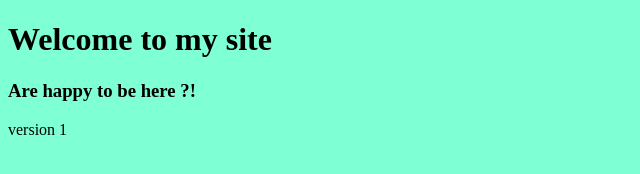
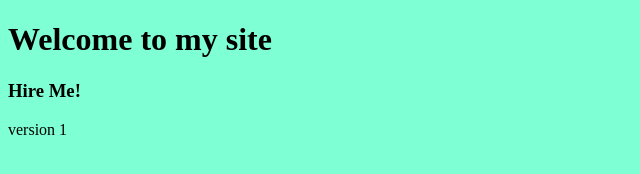
Before and after one commit to Esso4real/azure-devops, a plain HTML site: page index.html in a window 1280 px wide. Shown: the whole page, without its empty margins (0-640 px from the left). Drawn offline with Linux system fonts and the light colour scheme.

Commit message:
Update index.html

```diff
--- a/index.html
+++ b/index.html
@@ -12,7 +12,7 @@
 </head>
 <body>
     <h1>Welcome to my site</h1>
-    <h3>Are happy to be here ?!</h3>
+    <h3>Hire Me!</h3>
     <p>version 1</p>
 </body>
 </html>
```
